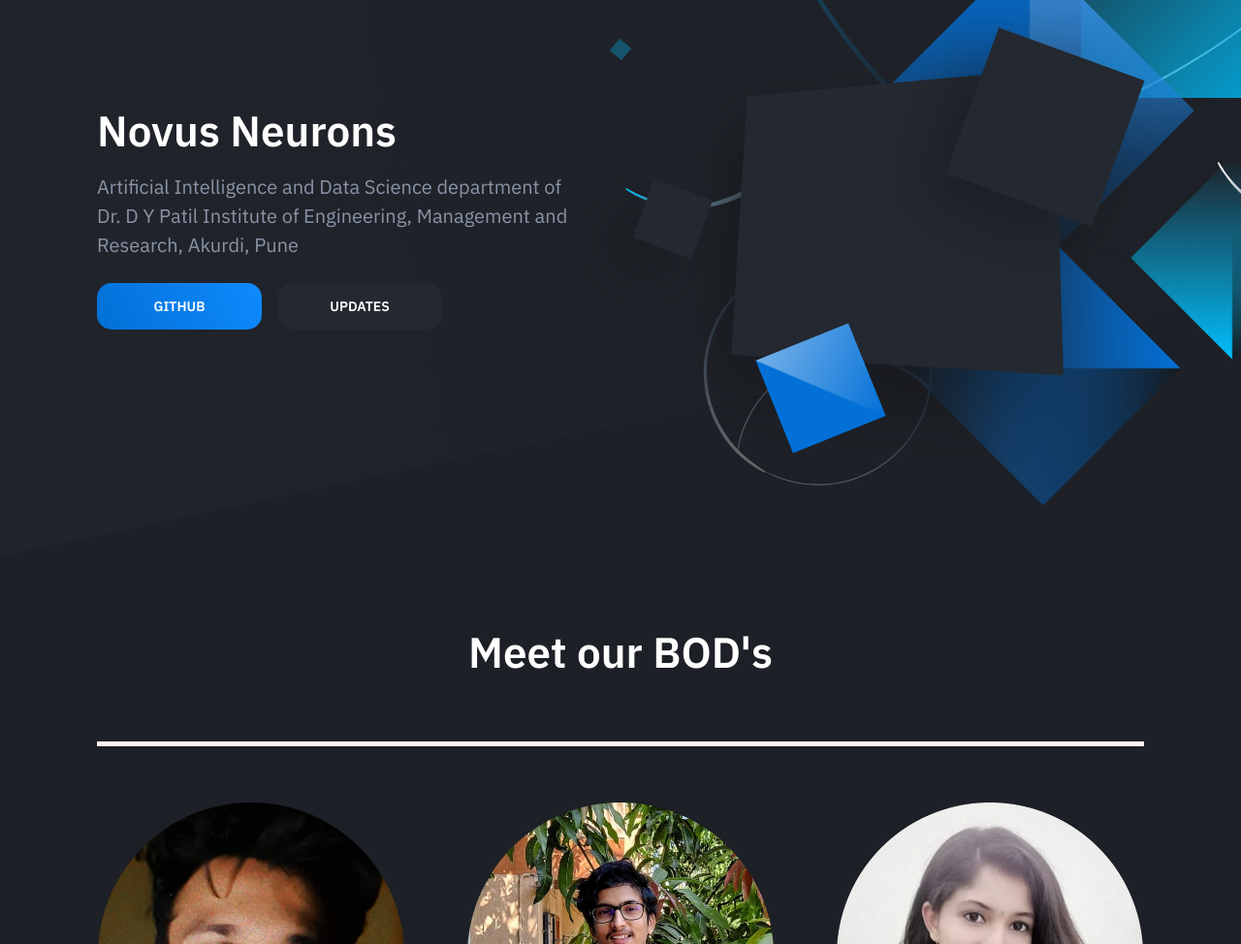
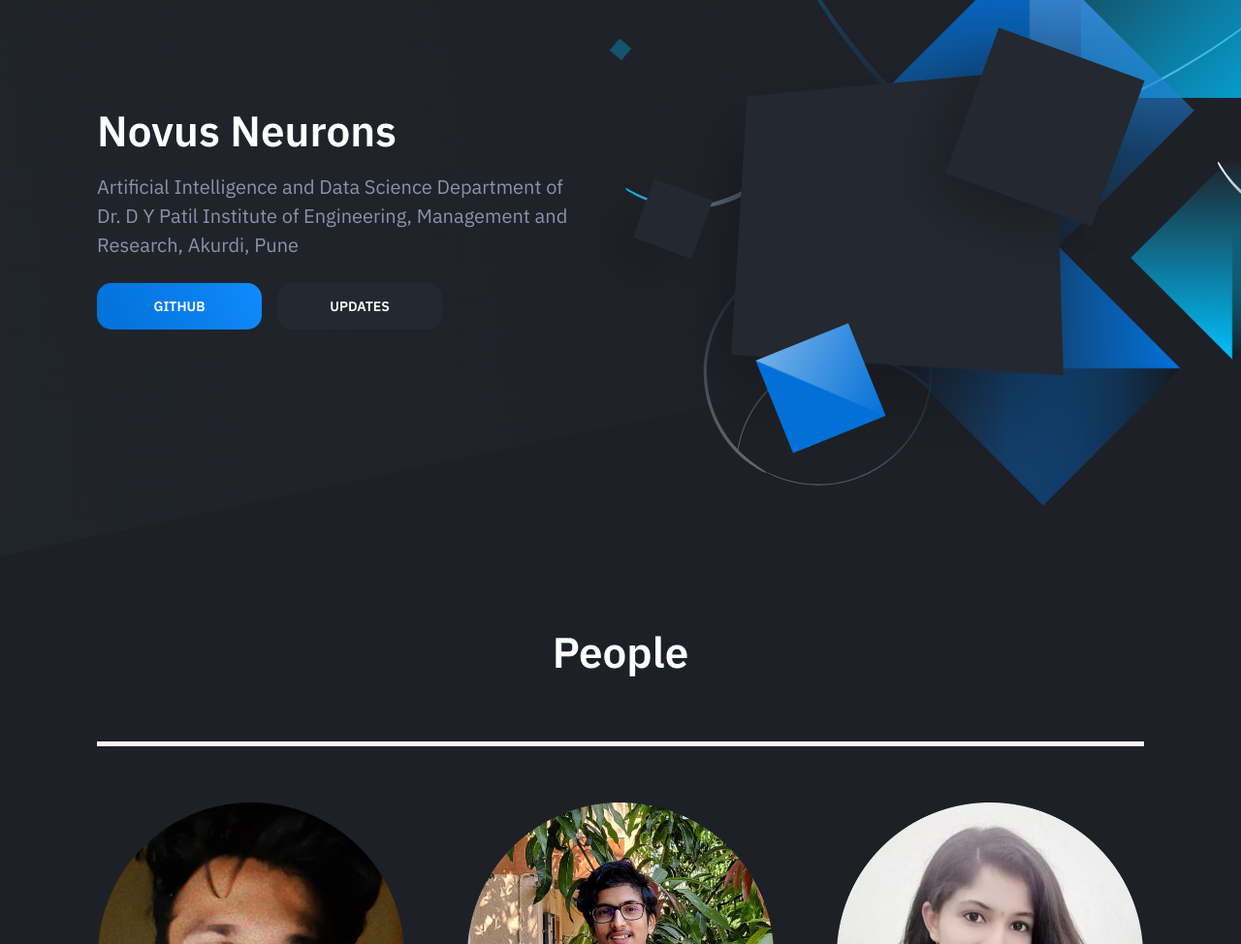
Before and after one commit to Novus-Neurons/Novus-Neurons.github.io, a plain HTML site: page index.html in a window 1280 px wide. Shown: the part 126-1100 px from the top of the page at 97% size. Drawn offline with nearby package versions, Linux system fonts and the light colour scheme.

Commit message:
Update index.html

```diff
--- a/index.html
+++ b/index.html
@@ -6,8 +6,8 @@
 		<meta name="viewport" content="width=device-width, initial-scale=1" />
 		<meta
 			name="description"
-			content="Official Website of Artificial Intelligence and Data Science department of
-		Dr. D Y Patil Institute of Engineering, Management and Research, Akurdi, Pune"
+			content="Official Website of Artificial Intelligence and Data Science Department of
+		Dr. D.Y Patil Institute of Engineering, Management and Research, Akurdi, Pune"
 		/>
 		<title>Novus Neurons</title>
 		<link
@@ -79,7 +79,7 @@
 								<h1 class="hero-title mt-0">Novus Neurons</h1>
 								<p class="hero-paragraph">
 									Artificial Intelligence and Data Science
-									department of<br />
+									Department of<br />
 									Dr. D Y Patil Institute of Engineering,
 									Management and Research, Akurdi, Pune
 								</p>
@@ -161,7 +161,7 @@
 								has-bottom-divider
 							"
 						>
-							<h1 class="meet">Meet our BOD's</h1>
+							<h1 class="meet">People</h1>
 							<div class="features-wrap">
 								<div class="feature text-center is-revealing">
 									<div class="feature-inner">
```
